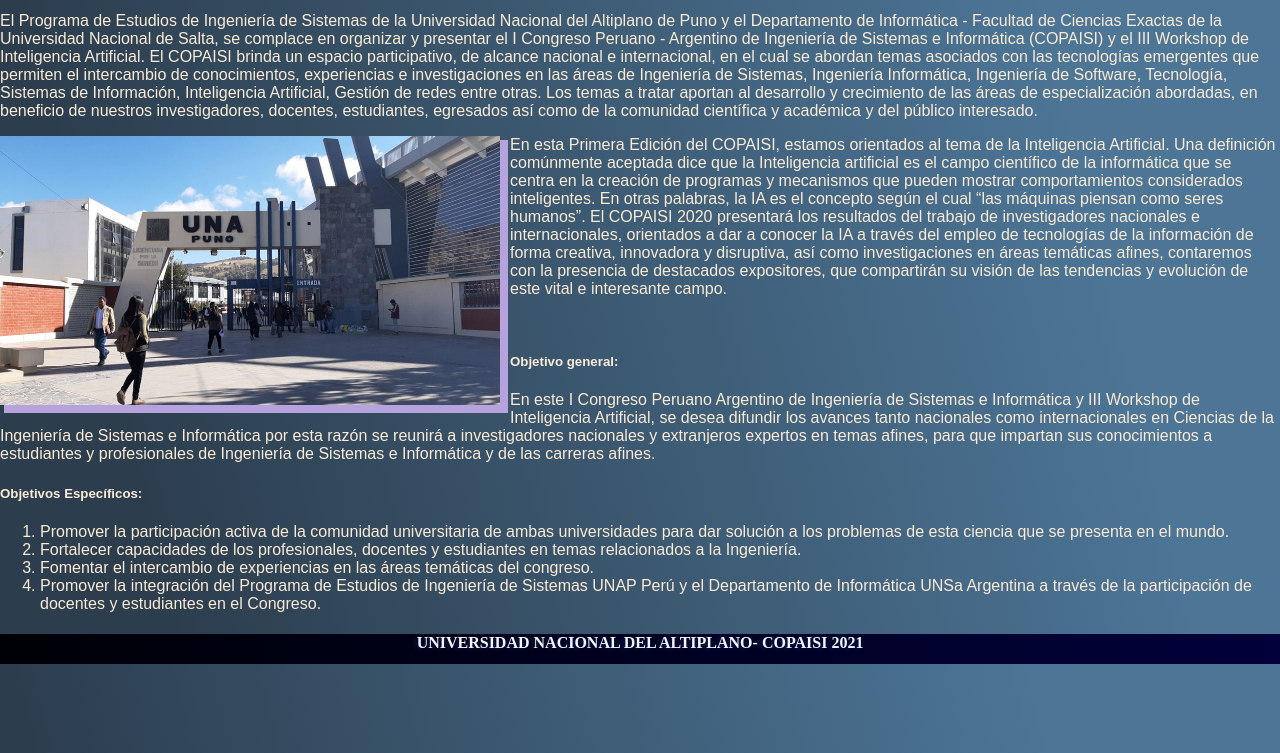
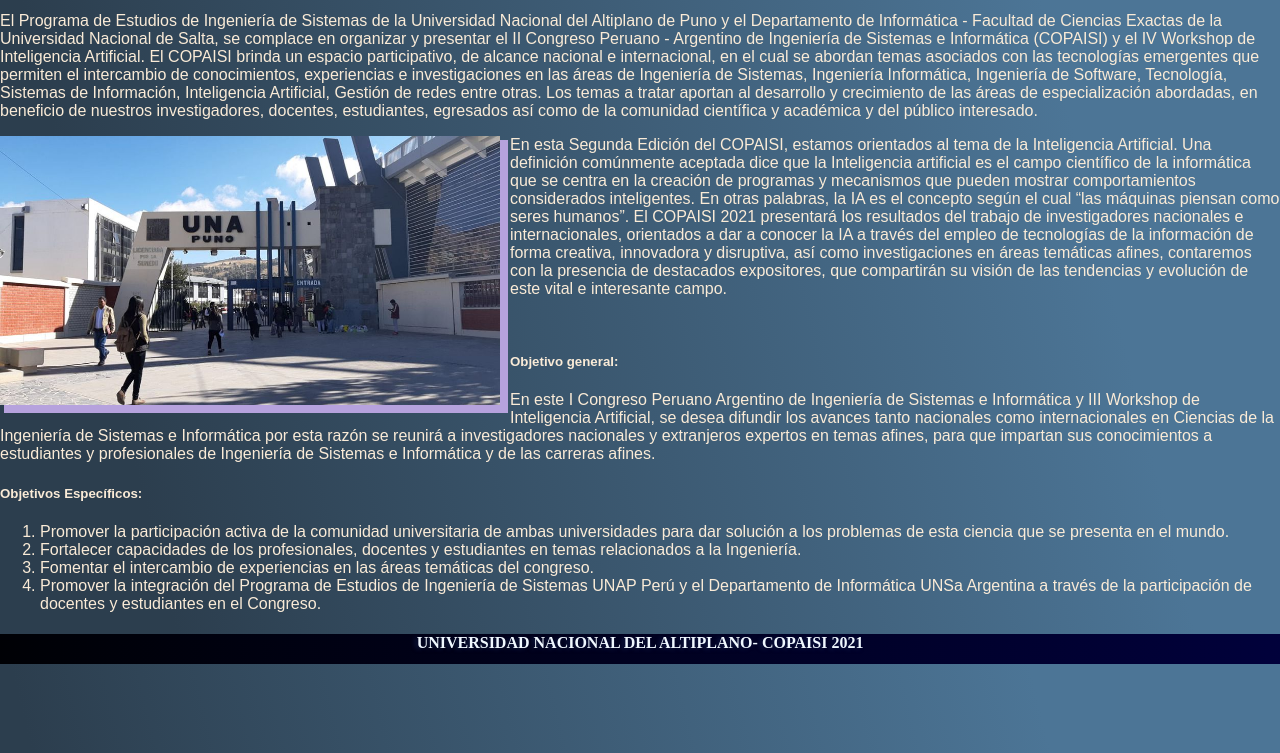
Before and after one commit to 7756931-54/COPAISI-2021, a plain HTML site: page Presentacion.html in a window 1280 px wide. Shown: the part 47-800 px from the top of the page. Drawn offline with Linux system fonts and the light colour scheme; a web font is replaced by a local one.

Commit message:
Update Presentacion.html

```diff
--- a/Presentacion.html
+++ b/Presentacion.html
@@ -29,8 +29,8 @@
         <section>
             <p>El Programa de Estudios de Ingeniería de Sistemas de la Universidad Nacional del Altiplano de Puno
             y el Departamento de Informática - Facultad de Ciencias Exactas de la Universidad Nacional de Salta, se complace en organizar y
-            presentar el I Congreso Peruano - Argentino de Ingeniería de Sistemas e Informática (COPAISI)
-            y el III Workshop de Inteligencia Artificial. El COPAISI brinda un espacio participativo, de alcance nacional e internacional, en el cual se abordan temas asociados con las tecnologías emergentes
+            presentar el II Congreso Peruano - Argentino de Ingeniería de Sistemas e Informática (COPAISI)
+            y el IV Workshop de Inteligencia Artificial. El COPAISI brinda un espacio participativo, de alcance nacional e internacional, en el cual se abordan temas asociados con las tecnologías emergentes
             que permiten el intercambio de conocimientos, experiencias e investigaciones en las áreas de
             Ingeniería de Sistemas, Ingeniería Informática, Ingeniería de Software, Tecnología, Sistemas de Información, Inteligencia Artificial, Gestión de redes entre otras. Los temas a tratar aportan
             al desarrollo y crecimiento de las áreas de especialización abordadas, en beneficio de nuestros investigadores, docentes, estudiantes, egresados así como de la comunidad científica y académica y del público interesado.</p>
@@ -40,9 +40,9 @@
                 <img src="UNA-Puno..jpg" id="unapuno">
             </div>
             <DIV id="div2">
-                <p>En esta Primera Edición del COPAISI, estamos orientados al tema de la Inteligencia Artificial. Una definición comúnmente aceptada dice que la Inteligencia artificial es el campo científico de la informática que
+                <p>En esta Segunda Edición del COPAISI, estamos orientados al tema de la Inteligencia Artificial. Una definición comúnmente aceptada dice que la Inteligencia artificial es el campo científico de la informática que
                     se centra en la creación de programas y mecanismos que pueden mostrar comportamientos considerados inteligentes. En otras palabras, la IA es el concepto según el cual “las máquinas piensan como seres humanos”.
-                    El COPAISI 2020 presentará los resultados del trabajo de investigadores nacionales e internacionales, orientados a dar a conocer la IA a través del empleo de tecnologías de la información de forma creativa, innovadora
+                    El COPAISI 2021 presentará los resultados del trabajo de investigadores nacionales e internacionales, orientados a dar a conocer la IA a través del empleo de tecnologías de la información de forma creativa, innovadora
                     y disruptiva, así como investigaciones en áreas temáticas afines, contaremos con la presencia de destacados expositores, que compartirán su visión de las tendencias y evolución de este vital e interesante campo.</p>
             </DIV>
             <br>
```
